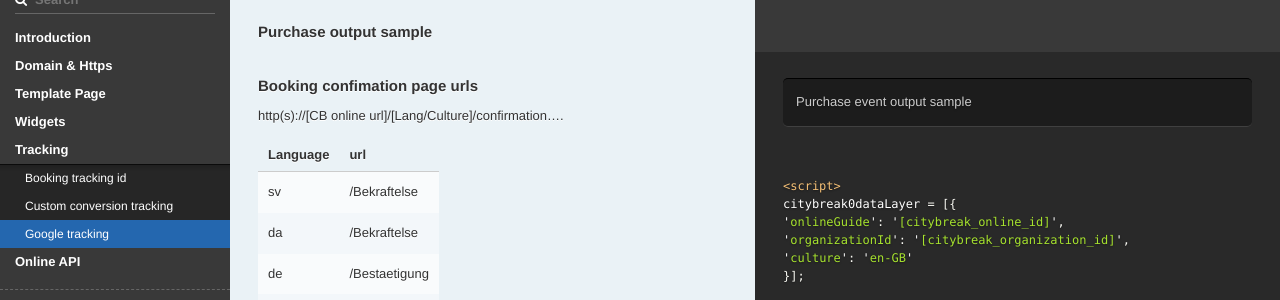
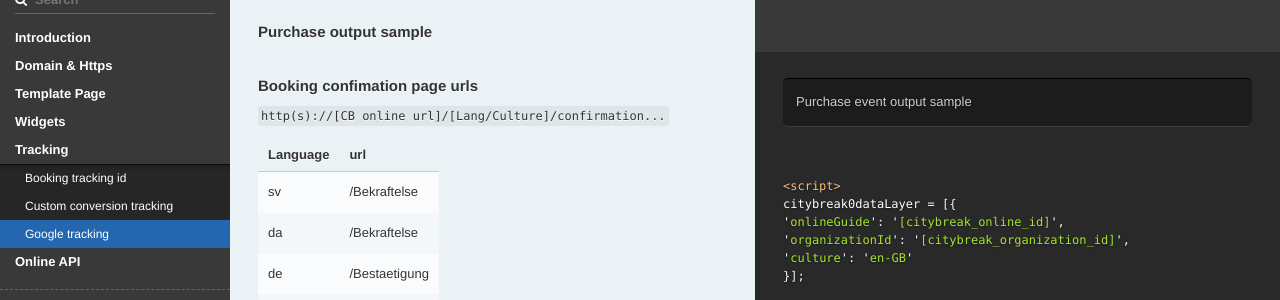
Before and after one commit to visit/citybreak-online-doc, a Jekyll site: the page built from index.md, in a window 1280 px wide and 900 px high, scrolled down 23746 px. Shown: the part 152-452 px from the top of the window. Built offline with Jekyll 4.4.1, drawn with Linux system fonts in a browser that asks for light colours; our own code applies the rules of GitHub Pages for plain Markdown files.

````diff
--- a/_includes/tracking.md
+++ b/_includes/tracking.md
@@ -236,7 +236,7 @@ if (shouldSendCheckoutTrackingGTMCookie === 'true') {
 ```
 ### Booking confimation page urls
 
-http(s)://[CB online url]/[Lang/Culture]/confirmation....
+``http(s)://[CB online url]/[Lang/Culture]/confirmation...``
 
 Language | url
 --------- | ---------
````
